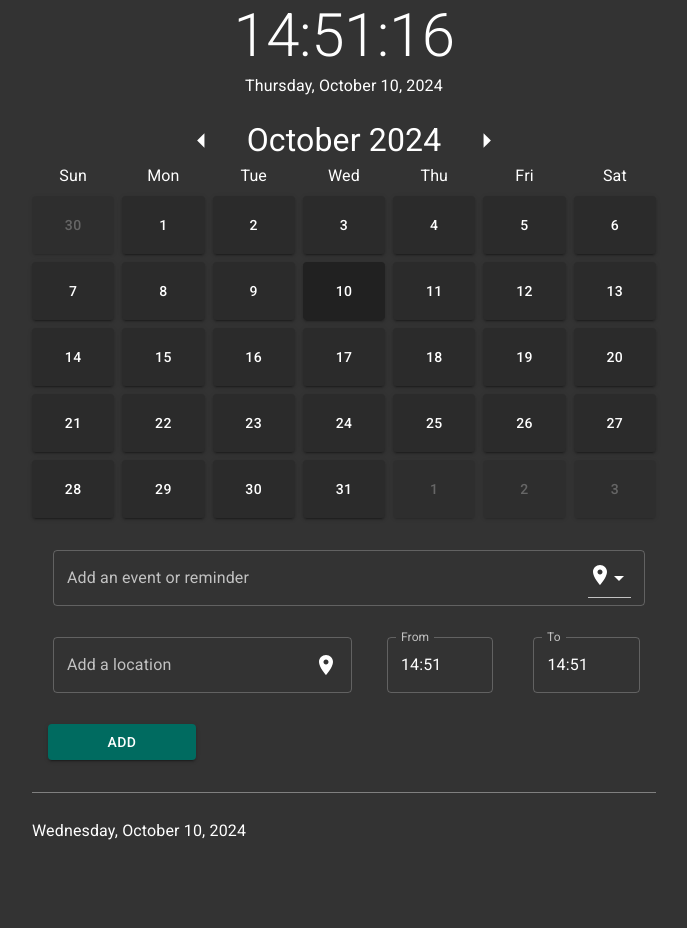
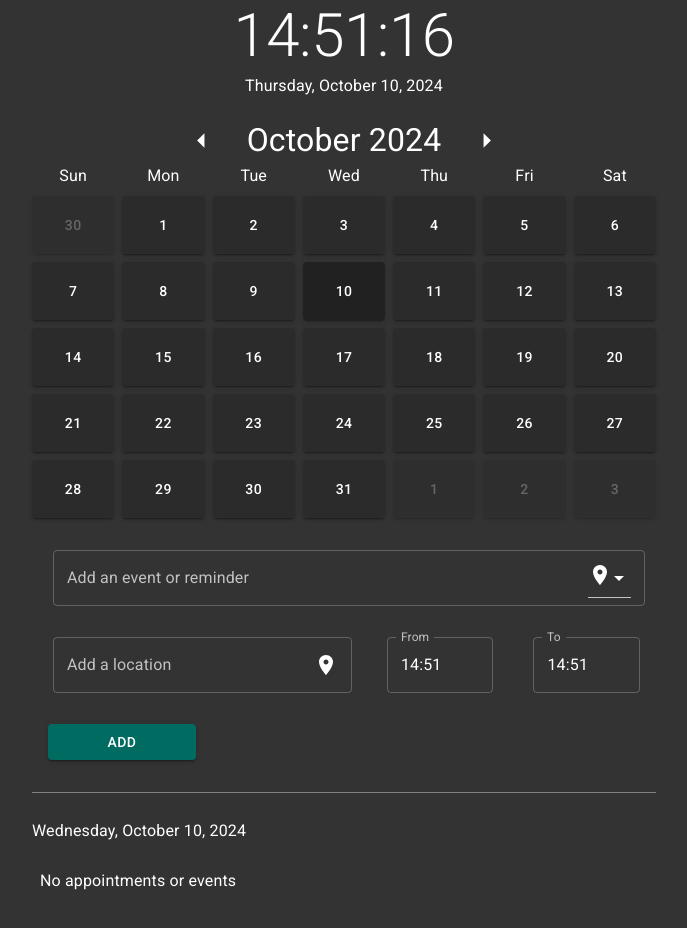
Before and after one commit to MarcusMohns/simple-calendar, a React (Vite) app: page / in a window 1280 px wide. Shown: the top 928 px of the page, without its empty margins (296-983 px from the left). Built offline with nearby package versions, Linux system fonts and the light colour scheme.

Commit message:
add no appointments case

```diff
--- a/src/Appointments.jsx
+++ b/src/Appointments.jsx
@@ -14,6 +14,7 @@ const Appointments = ({ appointments, deleteAppointment }) => {
         margin: 2,
       }}
     >
+      {appointments.length ? (
         <TransitionGroup>
           {appointments.map((appointment) => (
             <Collapse key={appointment.id}>
@@ -29,6 +30,9 @@ const Appointments = ({ appointments, deleteAppointment }) => {
             </Collapse>
           ))}
         </TransitionGroup>
+      ) : (
+        <div>No appointments or events</div>
+      )}
     </List>
   );
 };
```
Lines whose indentation alone changed are shown as unchanged.
